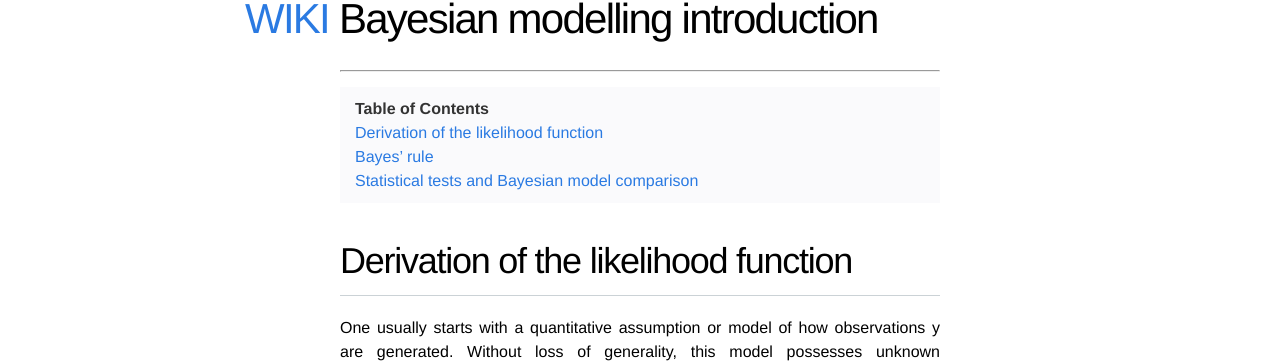
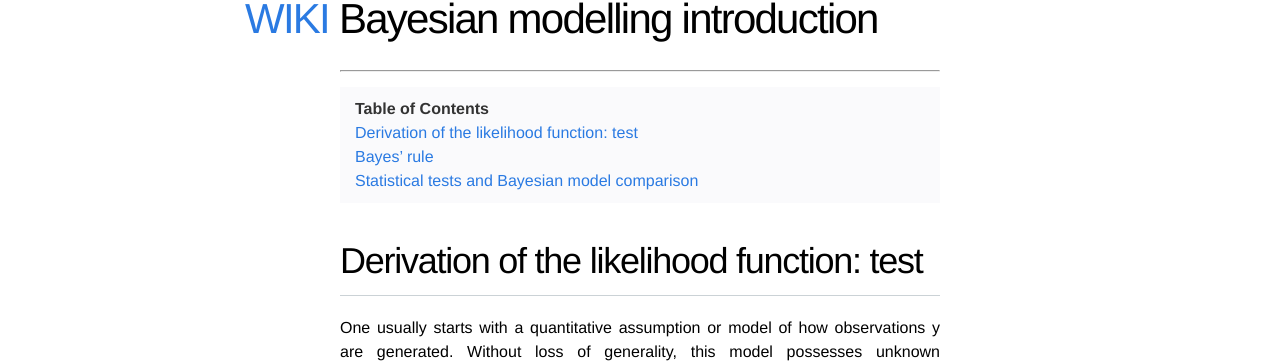
Before and after one commit to MBB-team/VBA-toolbox, a Jekyll site: the page built from _wiki/Bayesian-modelling-introduction.md, in a window 1280 px wide and 900 px high. Shown: the part 104-467 px from the top of the window. Built offline with Jekyll 4.4.1, drawn with Linux system fonts in a browser that asks for light colours; nearby versions of some CDN libraries; formulas are drawn with MathJax 3.

Commit message:
Update Bayesian-modelling-introduction.md

```diff
--- a/_wiki/Bayesian-modelling-introduction.md
+++ b/_wiki/Bayesian-modelling-introduction.md
@@ -4,7 +4,7 @@
 * Will be replaced with the ToC, excluding the "Contents" header
 {:toc}
 
-# Derivation of the likelihood function
+# Derivation of the likelihood function: test
 
 One usually starts with a quantitative assumption or model of how observations y are generated. Without loss of generality, this model possesses unknown parameters $$\vartheta$$, which are mapped through an observation function g:
 
```
